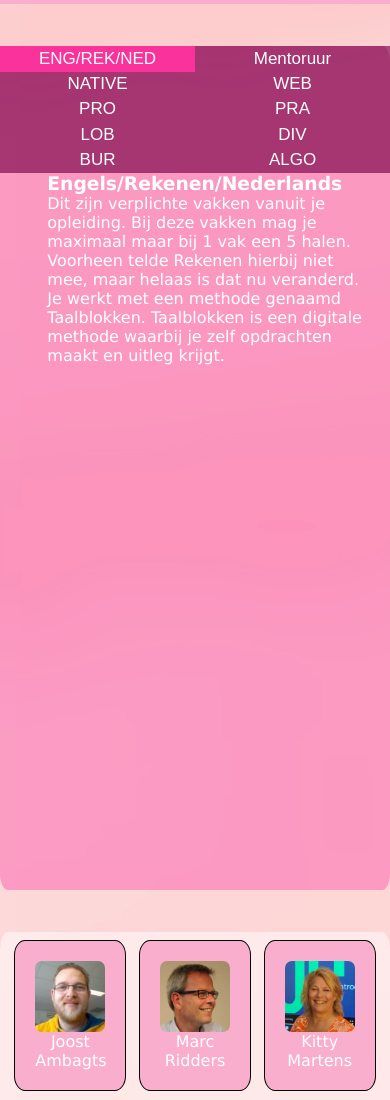
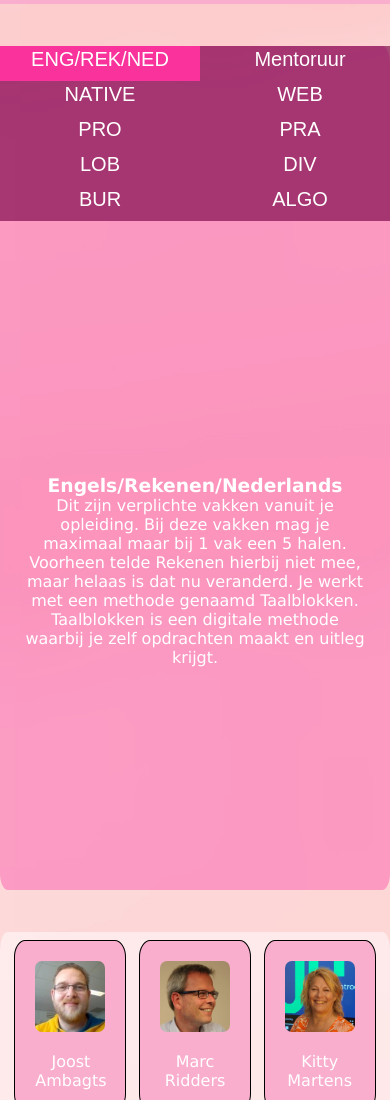
Before and after one commit to CodingKittyCat/OpenDagPRA_Project, a plain HTML site: page index.html in a window 390 px wide. Shown: the part 900-2000 px from the top of the page. Drawn offline with Linux system fonts and the light colour scheme.

Commit message:
Updated margin & padding

```diff
--- a/css/style.css
+++ b/css/style.css
@@ -76,31 +76,46 @@ max-width: 100vw;
     border-radius: 2%;
     margin-top: 5vh;
 }
-
+.tabbox{
+    display: flex;
+    flex-direction: column;
+    justify-content: center;;
+    align-items: center;
+    padding-top: 20%;
+    text-align: center;
+}
 .tablink {
-
     background-color: #780349a6;
     color: white;
-    float: left;
-    max-width: 100vw;
     border: none;
     outline: none;
     cursor: pointer;
-    font-size: 17px;
-    width: 50%;
-    height: 3vh;
+    font-size: 20px;
+    padding: 1%;
+    margin: 0;
+    text-align: center;
+
 
 }
 
+.tab-grid{
+    display: grid;
+    grid-template-columns: repeat(2, minmax(200px, 5fr));
+    width: 100%;
+}
 .tabcontent {
     color: white;
     display: none;
-    padding: 100px 20px;
-    height: 100vh;
-    max-width: 100vw;
-    margin-left: 7vw;
 }
 
+.tabcontent p{
+    padding-left: 5%;
+    padding-right: 5%;
+}
+
+.tabcontent h3{
+    padding-top: 5vw;
+}
 /* Section 3 */
 #section3{
     background-color: rgba(255, 255, 255, 0.476);
@@ -116,6 +131,11 @@ max-width: 100vw;
   }
 
   .grid-item{
+    display: flex;
+    flex-direction: column;
+    justify-content: center;
+    align-items: center;
+
     word-break:normal;
     background-color: #F9AECD;
     height: auto;
@@ -128,6 +148,10 @@ max-width: 100vw;
     max-width: 300px; /* Set a maximum width to prevent excessive expansion */
     margin: 0 auto; /* Center the grid items horizontally */
     padding: 20px; /* Adjust the padding size as needed */
+  }
+
+  .grid-item p{
+    padding-top: 20px;
   }
 
   .grid-item img{
@@ -244,13 +268,17 @@ img {
 
 /* Section 5 */
 #section5{
+    display: flex;
+    flex-direction: column;
+    justify-content: space-between;
 background-color: rgba(250, 50, 157, 0.367);
 border-radius: 2%;
 margin-top: 5vh;
 }
 #section5 p{
-    margin: 1vw;
+    padding: 3vw;
 }
+
 
 
 /* Section 6 */
@@ -289,10 +317,6 @@ padding: 1vw;
     }
 }
 
-@media only screen and (min-width: 768px){
-
-
-}
 @media only screen and (max-width: 768px){
   .container{
     width: 100vw;
@@ -307,7 +331,9 @@ padding: 1vw;
     overflow: hidden;
     height: 1vh;
   }
-
+  .tablink{
+    padding-bottom: 5%;
+  }
   .map{
     width: 50%;
     height: auto;
@@ -315,7 +341,12 @@ padding: 1vw;
   }
 
   #section5 p{
-    font-size: 11px
+    font-size: 11px;
+    padding: 5vw;
+
+  }
+  .slideshow-container{
+    margin: 5vw;
   }
   .contact-container p{
     padding: 5vw;
@@ -324,12 +355,20 @@ padding: 1vw;
     grid-template-columns: repeat(auto-fit, minmax(100px, 1fr));
   }
   .grid-item{
+    display: flex;
+    flex-direction: column;
+    justify-content: space-between;
+    vertical-align: middle;;
     padding: 20px;
     width: 90%;
     max-width: 300px;
     margin: 0 auto;
 
   }
+  .grid-item p{
+
+  }
+
   .grid-item img{
     width: 100%;
     max-width: 100%;
@@ -338,4 +377,11 @@ padding: 1vw;
   #section6{
     font-size: 11px;
   }
+  .tab-grid{
+    width: 100vw;
+    overflow: hidden;
+  }
+  .tabbox{
+    padding-top: 60%;
+  }
 }
--- a/index.html
+++ b/index.html
@@ -46,7 +46,8 @@
 
             <!-- Tablink with subjects -->
             <div class="main" id="section2">
-                <div class="tabbox">
+
+                    <div class="tab-grid">
                         <button class="tablink" onclick="openPage('ENG/REK/NED', this, '#FA329C')"
                             id="defaultOpen">ENG/REK/NED</button>
                         <button class="tablink" onclick="openPage('Mentoruur', this, '#FA329C')">Mentoruur</button>
@@ -58,7 +59,8 @@
                         <button class="tablink" onclick="openPage('DIV', this, '#FA329C')">DIV</button>
                         <button class="tablink" onclick="openPage('BUR', this, '#FA329C')">BUR</button>
                         <button class="tablink" onclick="openPage('ALGO', this, '#FA329C')">ALGO</button>
-
+                    </div>
+                    <div class="tabbox">
                     <div id="ENG/REK/NED" class="tabcontent">
                         <h3>Engels/Rekenen/Nederlands</h3>
                         <p>Dit zijn verplichte vakken vanuit je opleiding. Bij deze vakken mag je maximaal maar bij 1
@@ -141,6 +143,7 @@
                             het duidelijk maken van je code tegenover anderen.</p>
                     </div>
                 </div>
+
             </div>
             <script type="text/javascript">
                 function openPage(pageName, elmnt, color) {
@@ -158,7 +161,6 @@
                 }
                 document.getElementById("defaultOpen").click();
             </script>
-
 
             <!-- Grid with teachers -->
             <div class="main" id="section3">
```
Also changed, not shown: 1 other file. Lines whose indentation alone changed are shown as unchanged.
